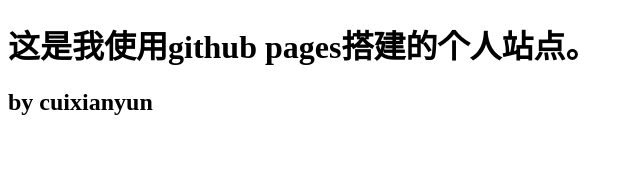
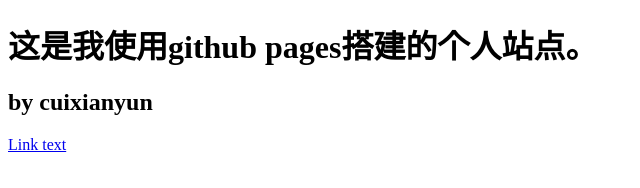
Before and after one commit to CuiXianYun/CuiXianYun.github.io, a plain HTML site: page index.html in a window 1280 px wide. Shown: the full height of the page, 0-640 px from the left. Drawn offline with Linux system fonts and the light colour scheme.

Commit message:
Update index.html

```diff
--- a/index.html
+++ b/index.html
@@ -3,5 +3,6 @@
 <body>
 <h1>这是我使用github pages搭建的个人站点。</h1>
 <h2>by cuixianyun</h2>
+<a href="www.baidu.com">Link text</a>
 </body>
 </html>
```
